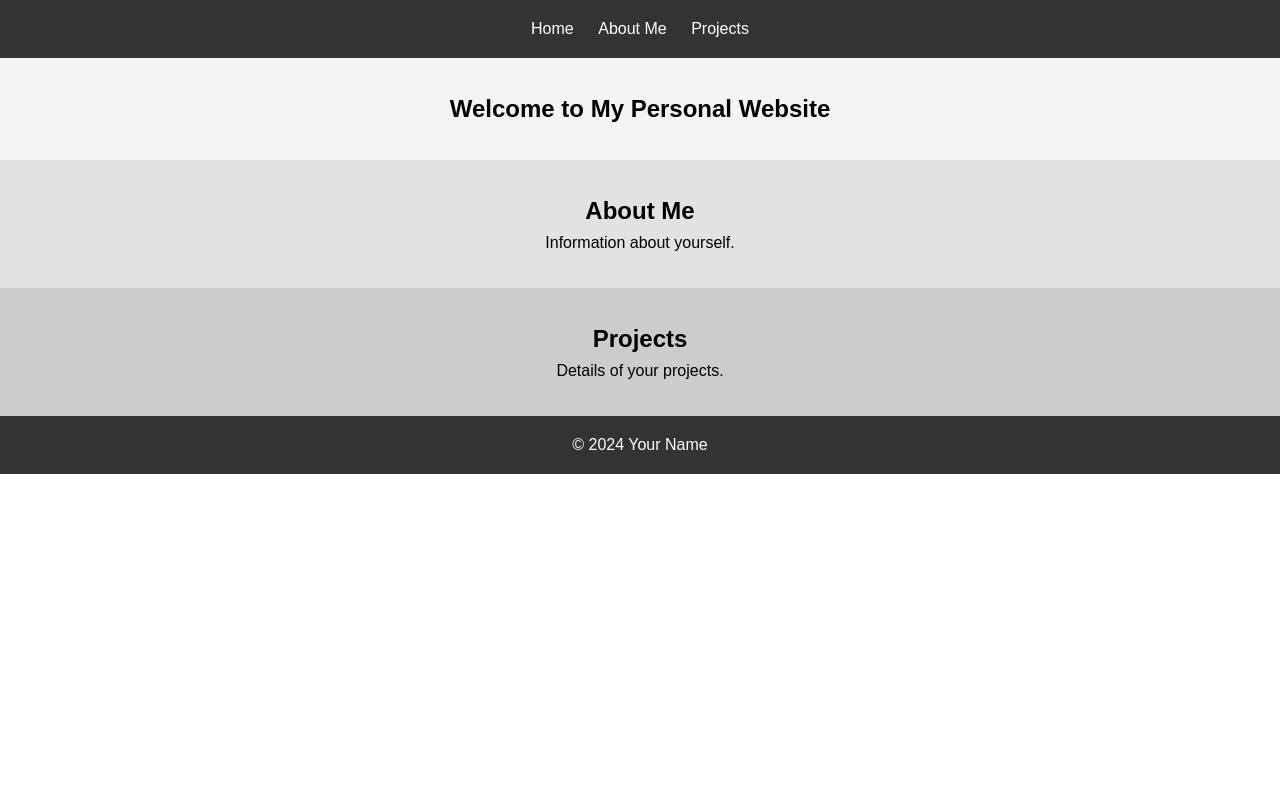
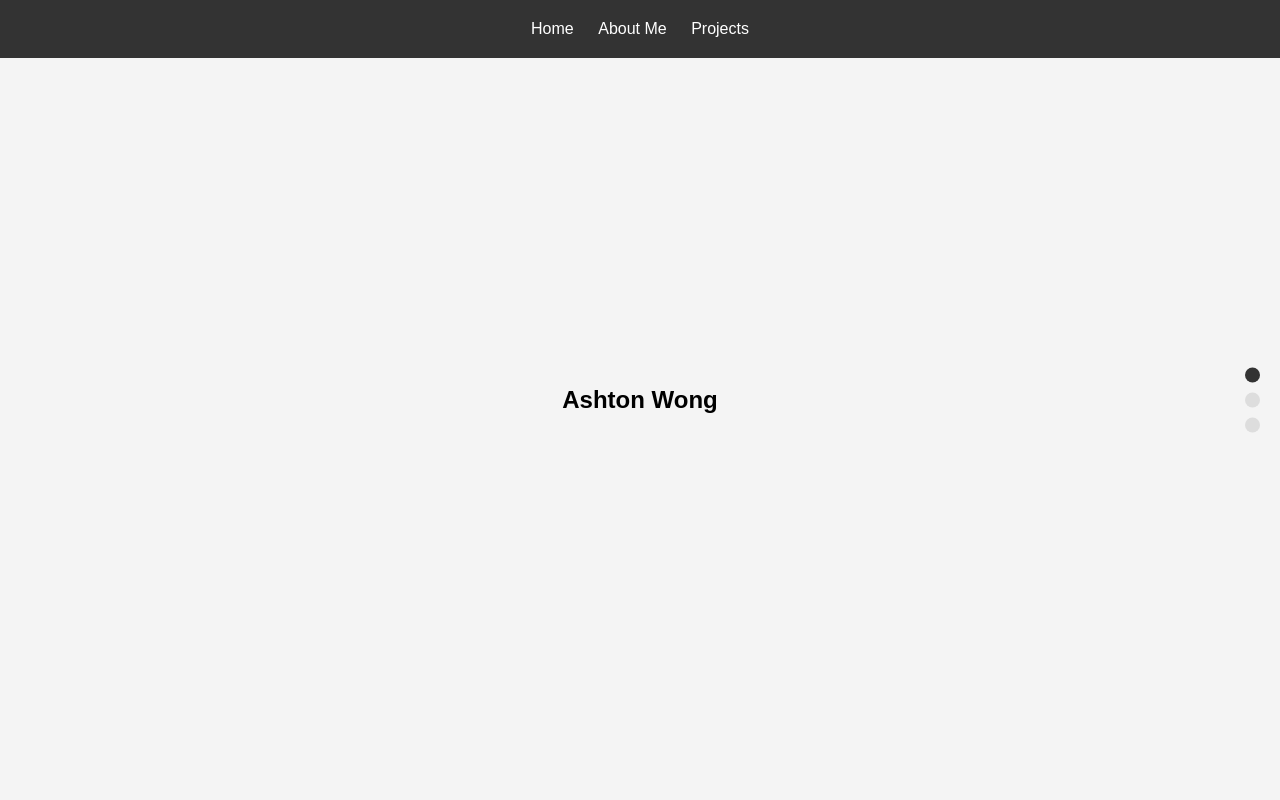
Before and after one commit to ashton-wong/ashton-wong.github.io, a plain HTML site: page index.html in a window 1280 px wide. Shown: the top 800 px of the page. Drawn offline with Linux system fonts and the light colour scheme.

Commit message:
scrolling

```diff
--- a/index.html
+++ b/index.html
@@ -17,22 +17,30 @@
         </nav>
     </header>
 
+    <div class="section-container">
         <section id="home">
-        <h1>Welcome to My Personal Website</h1>
+            <h1>Ashton Wong</h1>
         </section>
 
         <section id="about">
             <h2>About Me</h2>
-        <p>Information about yourself.</p>
+            <p>me me me blah blah blah</p>
         </section>
 
         <section id="projects">
             <h2>Projects</h2>
-        <p>Details of your projects.</p>
+            <p>incoming</p>
         </section>
+    </div>
+
+    <div class="indicator-container">
+        <div class="indicator" data-target="#home"></div>
+        <div class="indicator" data-target="#about"></div>
+        <div class="indicator" data-target="#projects"></div>
+    </div>
 
     <footer>
-        <p>&copy; 2024 Your Name</p>
+        <p>&copy; 2024 Ashton Wong</p>
     </footer>
 
     <script src="scripts.js"></script>
--- a/scripts.js
+++ b/scripts.js
@@ -6,3 +6,31 @@ document.querySelectorAll('a[href^="#"]').forEach(anchor => {
         });
     });
 });
+
+document.querySelectorAll('.indicator').forEach(indicator => {
+    indicator.addEventListener('click', function () {
+        document.querySelector(this.getAttribute('data-target')).scrollIntoView({
+            behavior: 'smooth'
+        });
+    });
+});
+
+window.addEventListener('scroll', () => {
+    const sections = document.querySelectorAll('section');
+    const indicators = document.querySelectorAll('.indicator');
+    let currentSection = '';
+
+    sections.forEach((section) => {
+        const sectionTop = section.offsetTop;
+        if (scrollY >= sectionTop - section.clientHeight / 3) {
+            currentSection = section.getAttribute('id');
+        }
+    });
+
+    indicators.forEach((indicator) => {
+        indicator.classList.remove('active');
+        if (indicator.getAttribute('data-target') === `#${currentSection}`) {
+            indicator.classList.add('active');
+        }
+    });
+});
--- a/styles.css
+++ b/styles.css
@@ -8,14 +8,19 @@
 body {
     font-family: Arial, sans-serif;
     line-height: 1.6;
+    overflow-x: hidden;
 }
 
 /* Navigation */
 header {
+    position: fixed;
+    top: 0;
+    width: 100%;
     background: #333;
     color: #fff;
     padding: 1rem 0;
     text-align: center;
+    z-index: 10;
 }
 
 nav ul {
@@ -37,8 +42,16 @@ nav ul li a:hover {
 }
 
 /* Sections */
+.section-container {
+    display: flex;
+    flex-direction: column;
+}
+
 section {
-    padding: 2rem 0;
+    height: 100vh;
+    display: flex;
+    align-items: center;
+    justify-content: center;
     text-align: center;
 }
 
@@ -52,6 +65,31 @@ section {
 
 #projects {
     background: #ccc;
+}
+
+/* Indicators */
+.indicator-container {
+    position: fixed;
+    right: 20px;
+    top: 50%;
+    transform: translateY(-50%);
+    display: flex;
+    flex-direction: column;
+    gap: 10px;
+    z-index: 10;
+}
+
+.indicator {
+    width: 15px;
+    height: 15px;
+    background: #ddd;
+    border-radius: 50%;
+    cursor: pointer;
+    transition: background 0.3s;
+}
+
+.indicator.active {
+    background: #333;
 }
 
 /* Footer */
```
Also changed, not shown: 1 other file. Lines whose indentation alone changed are shown as unchanged.
